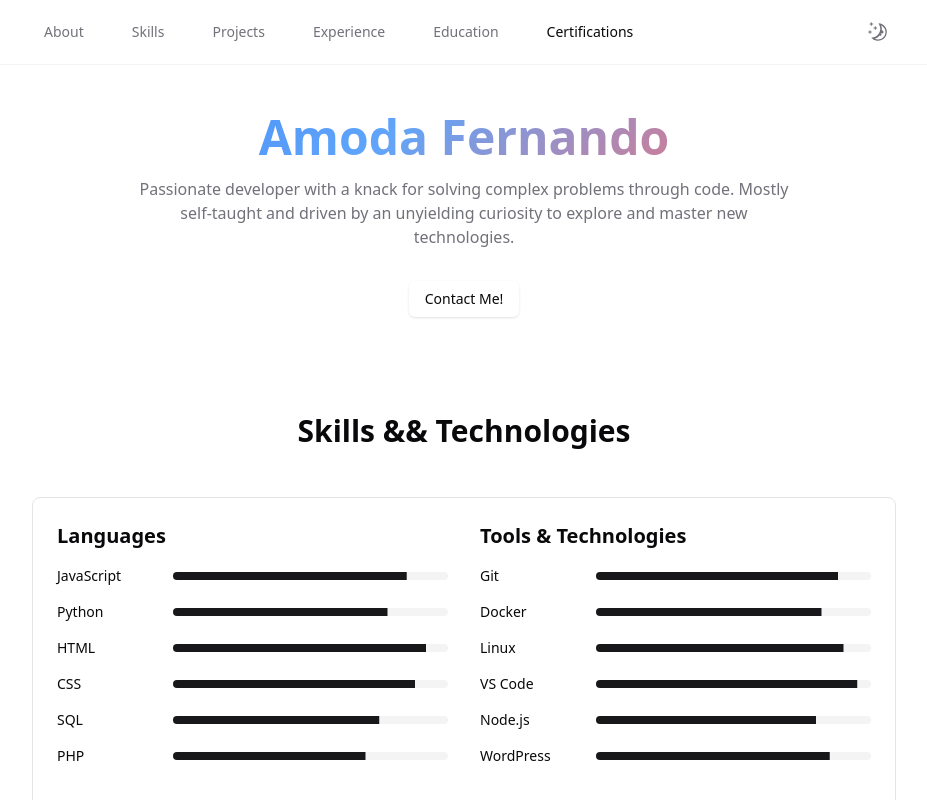
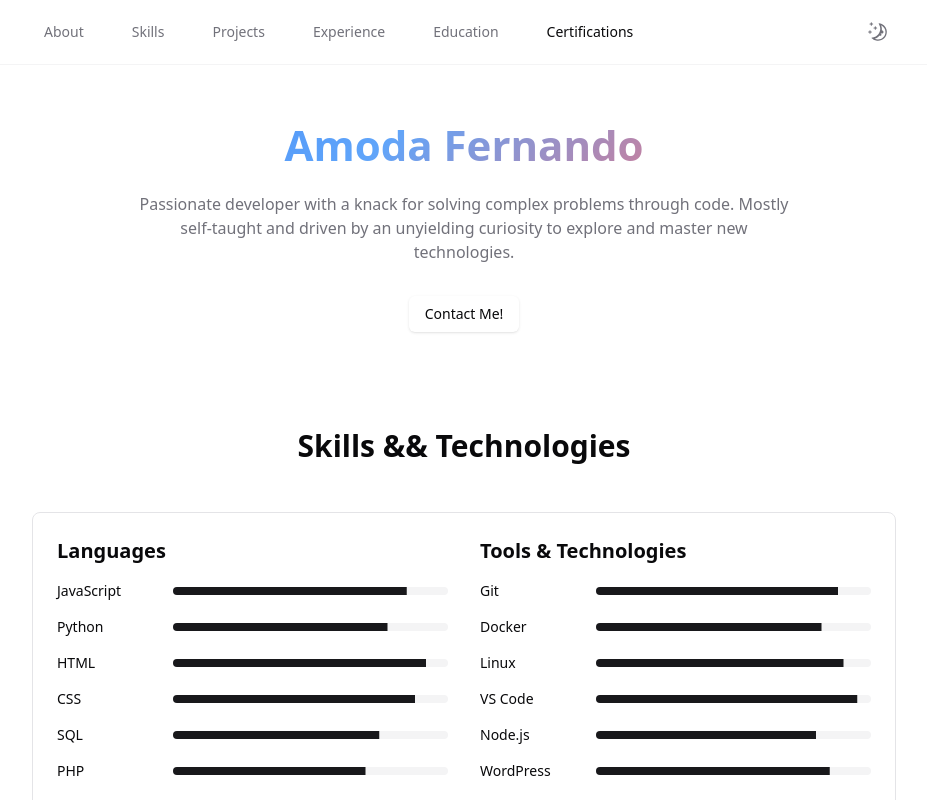
Before and after one commit to vit-zeeshan/portfolio3, a Next.js app: page / in a window 1280 px wide. Shown: the top 800 px of the page, without its empty margins (176-1103 px from the left). Built offline with nearby package versions, Linux system fonts and the light colour scheme.

Commit message:
Adjust hero section heading font size

```diff
--- a/src/app/page.tsx
+++ b/src/app/page.tsx
@@ -101,7 +101,7 @@ export default function Page() {
       <div className="max-w-4xl mx-auto px-4 py-12">
         {/* Hero Section */}
         <section id="about" className="mb-24 text-center">
-          <h1 className="text-5xl font-bold mb-4 gradient-text animate-fade-in">
+          <h1 className="text-[42px] font-bold mb-4 gradient-text animate-fade-in">
             Amoda Fernando
           </h1>
           <p className="text-muted-foreground mb-8 max-w-2xl mx-auto animate-fade-in delay-200">
```
